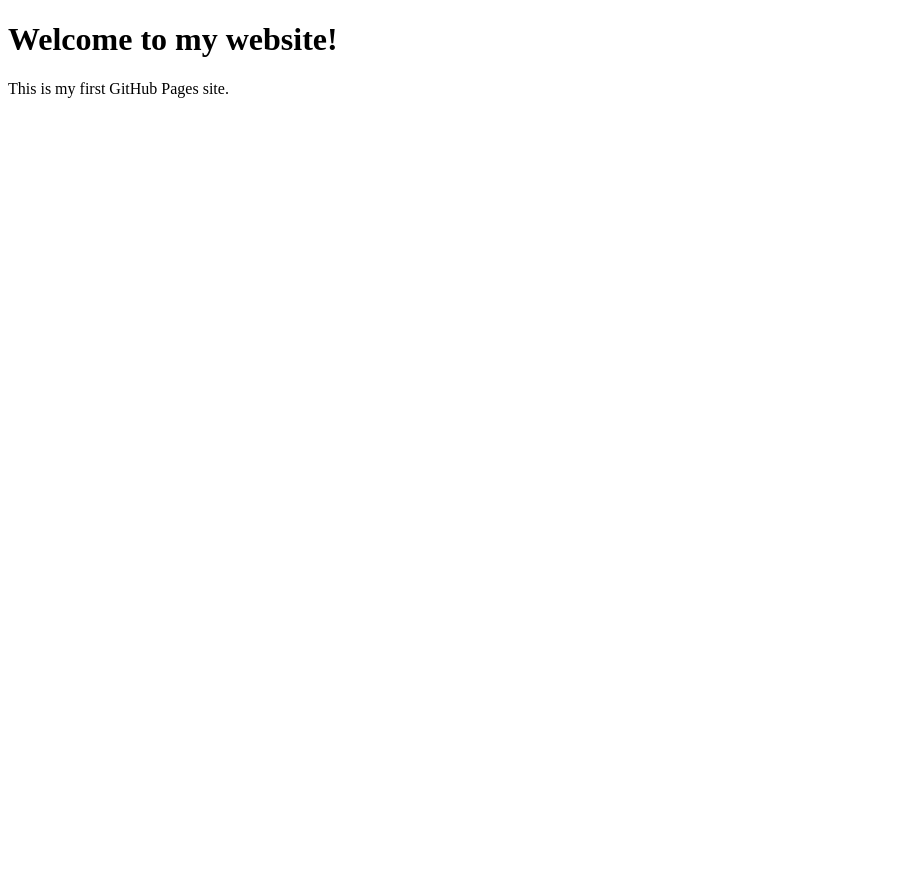
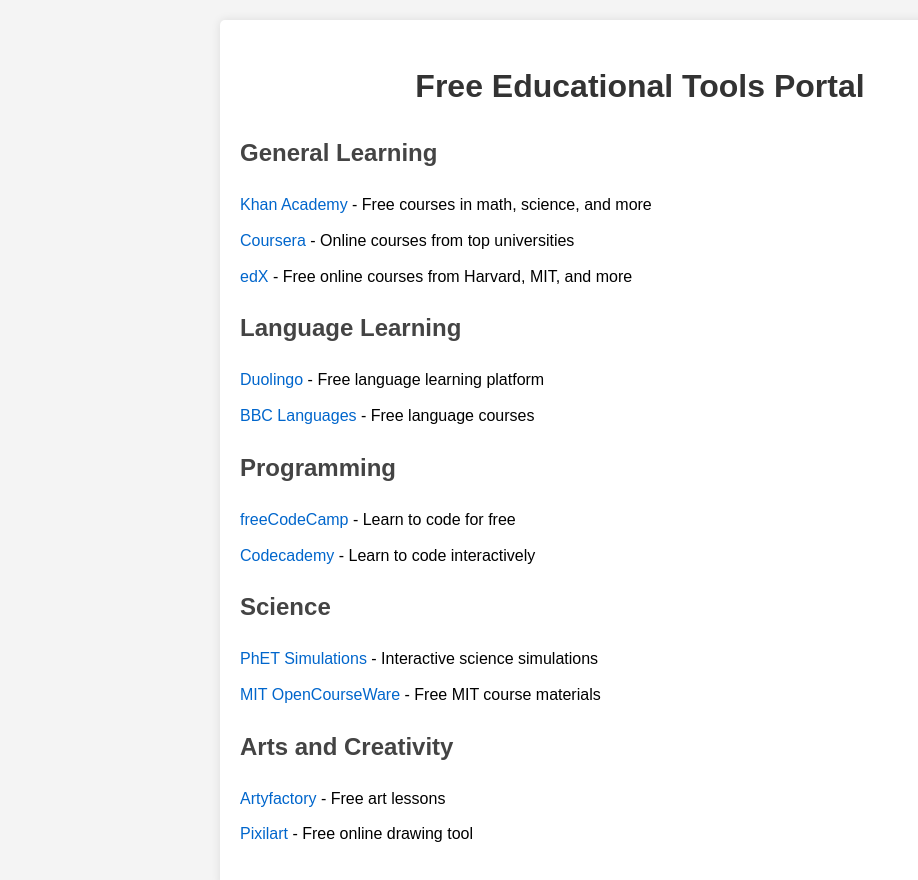
Before and after one commit to bprathap104/bprathap104.github.io, a plain HTML site: page index.html in a window 1280 px wide. Shown: the whole page, without its empty margins (0-918 px from the left). Before the commit the page ends 800 px from the top, so only its background shows below. Drawn offline with Linux system fonts and the light colour scheme.

Commit message:
First github website page

```diff
--- a/index.html
+++ b/index.html
@@ -1,10 +1,95 @@
 <!DOCTYPE html>
-<html>
+<html lang="en">
 <head>
-    <title>My GitHub Pages Site</title>
+    <meta charset="UTF-8">
+    <meta name="viewport" content="width=device-width, initial-scale=1.0">
+    <title>Free Educational Tools Portal</title>
+    <style>
+        body {
+            font-family: Arial, sans-serif;
+            line-height: 1.6;
+            margin: 0;
+            padding: 20px;
+            background-color: #f4f4f4;
+        }
+        .container {
+            max-width: 800px;
+            margin: auto;
+            background: white;
+            padding: 20px;
+            border-radius: 5px;
+            box-shadow: 0 0 10px rgba(0,0,0,0.1);
+        }
+        h1 {
+            color: #333;
+            text-align: center;
+        }
+        .category {
+            margin-bottom: 20px;
+        }
+        h2 {
+            color: #444;
+        }
+        ul {
+            list-style-type: none;
+            padding: 0;
+        }
+        li {
+            margin-bottom: 10px;
+        }
+        a {
+            color: #0066cc;
+            text-decoration: none;
+        }
+        a:hover {
+            text-decoration: underline;
+        }
+    </style>
 </head>
 <body>
-    <h1>Welcome to my website!</h1>
-    <p>This is my first GitHub Pages site.</p>
+    <div class="container">
+        <h1>Free Educational Tools Portal</h1>
+
+        <div class="category">
+            <h2>General Learning</h2>
+            <ul>
+                <li><a href="https://www.khanacademy.org/">Khan Academy</a> - Free courses in math, science, and more</li>
+                <li><a href="https://www.coursera.org/">Coursera</a> - Online courses from top universities</li>
+                <li><a href="https://www.edx.org/">edX</a> - Free online courses from Harvard, MIT, and more</li>
+            </ul>
+        </div>
+
+        <div class="category">
+            <h2>Language Learning</h2>
+            <ul>
+                <li><a href="https://www.duolingo.com/">Duolingo</a> - Free language learning platform</li>
+                <li><a href="https://www.bbc.co.uk/languages/">BBC Languages</a> - Free language courses</li>
+            </ul>
+        </div>
+
+        <div class="category">
+            <h2>Programming</h2>
+            <ul>
+                <li><a href="https://www.freecodecamp.org/">freeCodeCamp</a> - Learn to code for free</li>
+                <li><a href="https://www.codecademy.com/">Codecademy</a> - Learn to code interactively</li>
+            </ul>
+        </div>
+
+        <div class="category">
+            <h2>Science</h2>
+            <ul>
+                <li><a href="https://phet.colorado.edu/">PhET Simulations</a> - Interactive science simulations</li>
+                <li><a href="https://ocw.mit.edu/index.htm">MIT OpenCourseWare</a> - Free MIT course materials</li>
+            </ul>
+        </div>
+
+        <div class="category">
+            <h2>Arts and Creativity</h2>
+            <ul>
+                <li><a href="https://www.artyfactory.com/">Artyfactory</a> - Free art lessons</li>
+                <li><a href="https://www.pixilart.com/">Pixilart</a> - Free online drawing tool</li>
+            </ul>
+        </div>
+    </div>
 </body>
 </html>
```
